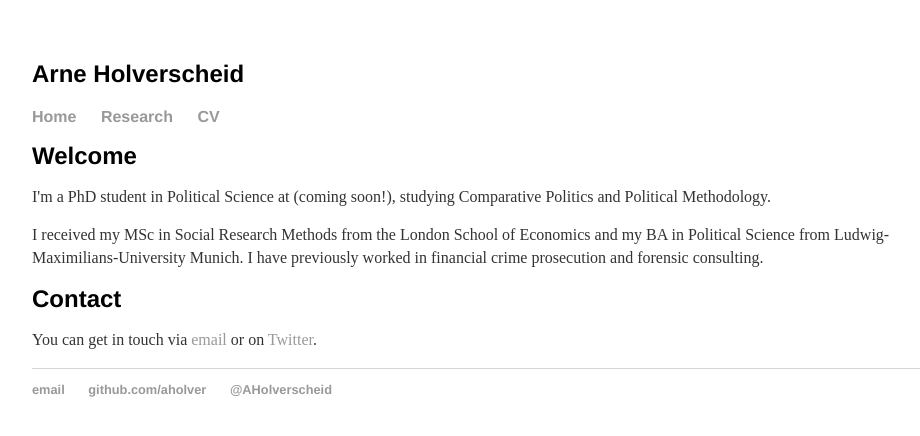
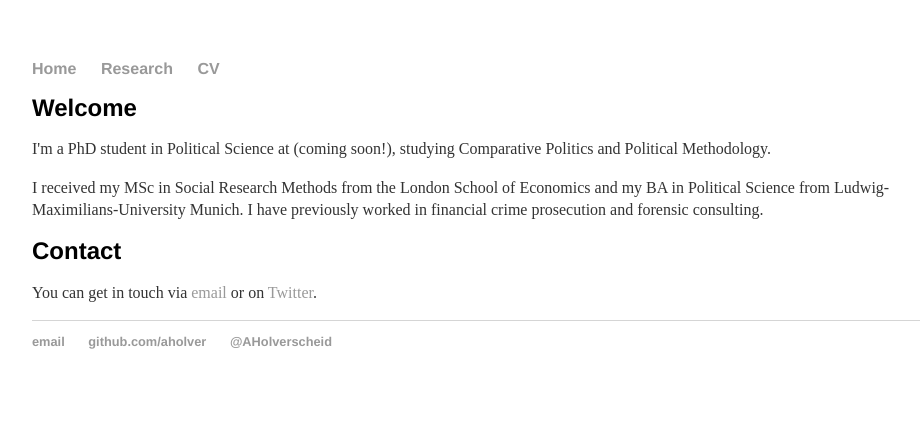
Before and after one commit to aholver/aholver.github.io, a Jekyll site: the page built from index.html, in a window 1280 px wide. Shown: the top 436 px of the page, without its empty margins (160-1080 px from the left). Built offline with Jekyll 4.4.1, drawn with Linux system fonts in a browser that asks for light colours.

Commit message:
Update default.html

```diff
--- a/_layouts/default.html
+++ b/_layouts/default.html
@@ -8,7 +8,7 @@
 		<body>
 			<nav>
 	    		<ul>
-				<h1>Arne Holverscheid</h1>
+				<h1><a Arne Holverscheid</a></h1>
 	        		<li><a href="/">Home</a></li>
 		        	<li><a href="/research">Research</a></li>
 	        		<li><a href="/cv">CV</a></li>
```
